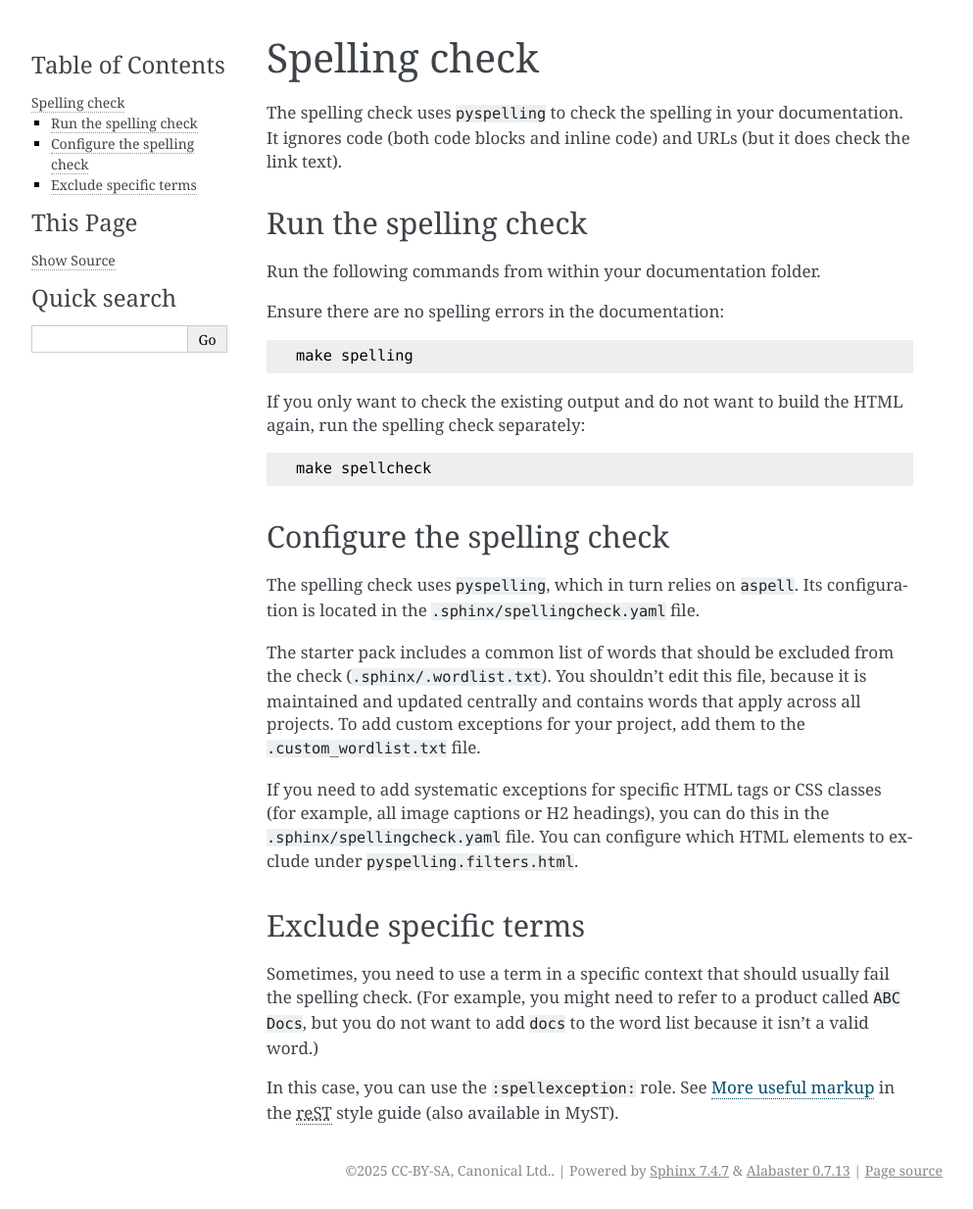
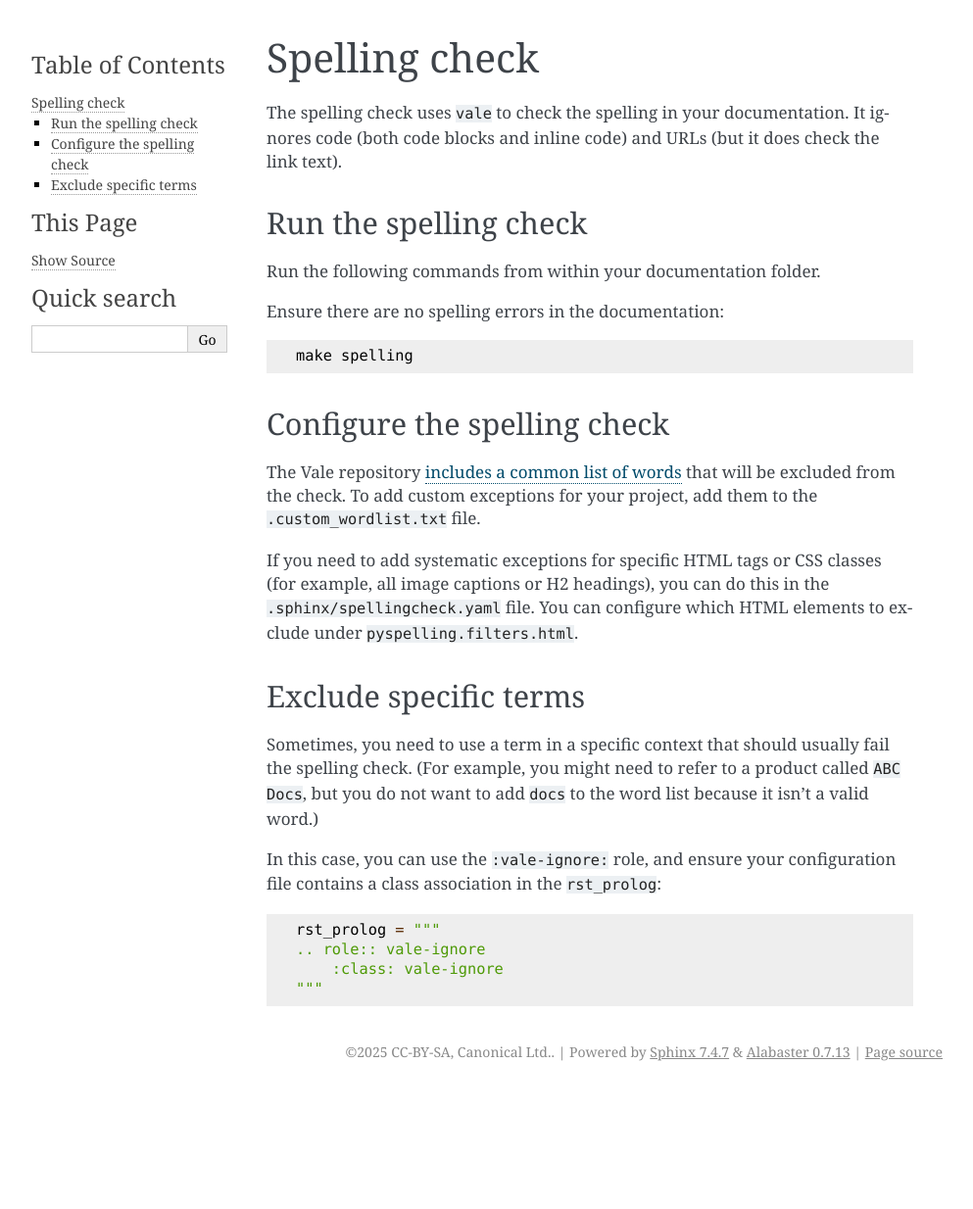
Before and after one commit to canonical/sphinx-docs-starter-pack, a Sphinx documentation site: the page built from docs/reference/automatic_checks_spelling.rst, in a window 1280 px wide. Shown: the whole page at 98% size, without its empty margins (148-1141 px from the left). Built offline with Sphinx 7.4.7, drawn with Linux system fonts in a browser that asks for light colours; pages that are not in the unit, such as notebooks, are missing from menus; after the commit the page ends 1113 px from its top, so only the background shows below that.

Commit message:
docs: document vale exceptions and new spelling config

```diff
--- a/docs/reference/automatic_checks_spelling.rst
+++ b/docs/reference/automatic_checks_spelling.rst
@@ -3,7 +3,7 @@
 Spelling check
 ==============
 
-The spelling check uses ``pyspelling`` to check the spelling in your documentation.
+The spelling check uses ``vale`` to check the spelling in your documentation.
 It ignores code (both code blocks and inline code) and URLs (but it does check the link text).
 
 Run the spelling check
@@ -15,18 +15,10 @@ Ensure there are no spelling errors in the documentation::
 
   make spelling
 
-If you only want to check the existing output and do not want to build the HTML again, run the spelling check separately::
-
-  make spellcheck
-
 Configure the spelling check
 ----------------------------
 
-The spelling check uses ``pyspelling``, which in turn relies on ``aspell``.
-Its configuration is located in the :file:`.sphinx/spellingcheck.yaml` file.
-
-The starter pack includes a common list of words that should be excluded from the check (:file:`.sphinx/.wordlist.txt`).
-You shouldn't edit this file, because it is maintained and updated centrally and contains words that apply across all projects.
+The Vale repository `includes a common list of words <https://github.com/canonical/documentation-style-guide/blob/main/styles/config/vocabularies/Canonical/accept.txt>`_ that will be excluded from the check.
 To add custom exceptions for your project, add them to the :file:`.custom_wordlist.txt` file.
 
 If you need to add systematic exceptions for specific HTML tags or CSS classes (for example, all image captions or H2 headings), you can do this in the :file:`.sphinx/spellingcheck.yaml` file.
@@ -38,5 +30,9 @@ Exclude specific terms
 Sometimes, you need to use a term in a specific context that should usually fail the spelling check.
 (For example, you might need to refer to a product called ``ABC Docs``, but you do not want to add ``docs`` to the word list because it isn't a valid word.)
 
-In this case, you can use the ``:spellexception:`` role.
-See :ref:`More useful markup <section_more_useful_markup>` in the |RST| style guide (also available in MyST).
+In this case, you can use the ``:vale-ignore:`` role, and ensure your configuration file contains a class association in the ``rst_prolog``::
+
+  rst_prolog = """
+  .. role:: vale-ignore
+      :class: vale-ignore
+  """
```
Also changed, not shown: docs/reference/automatic_checks_styleguide.rst (+16 -0 lines).
